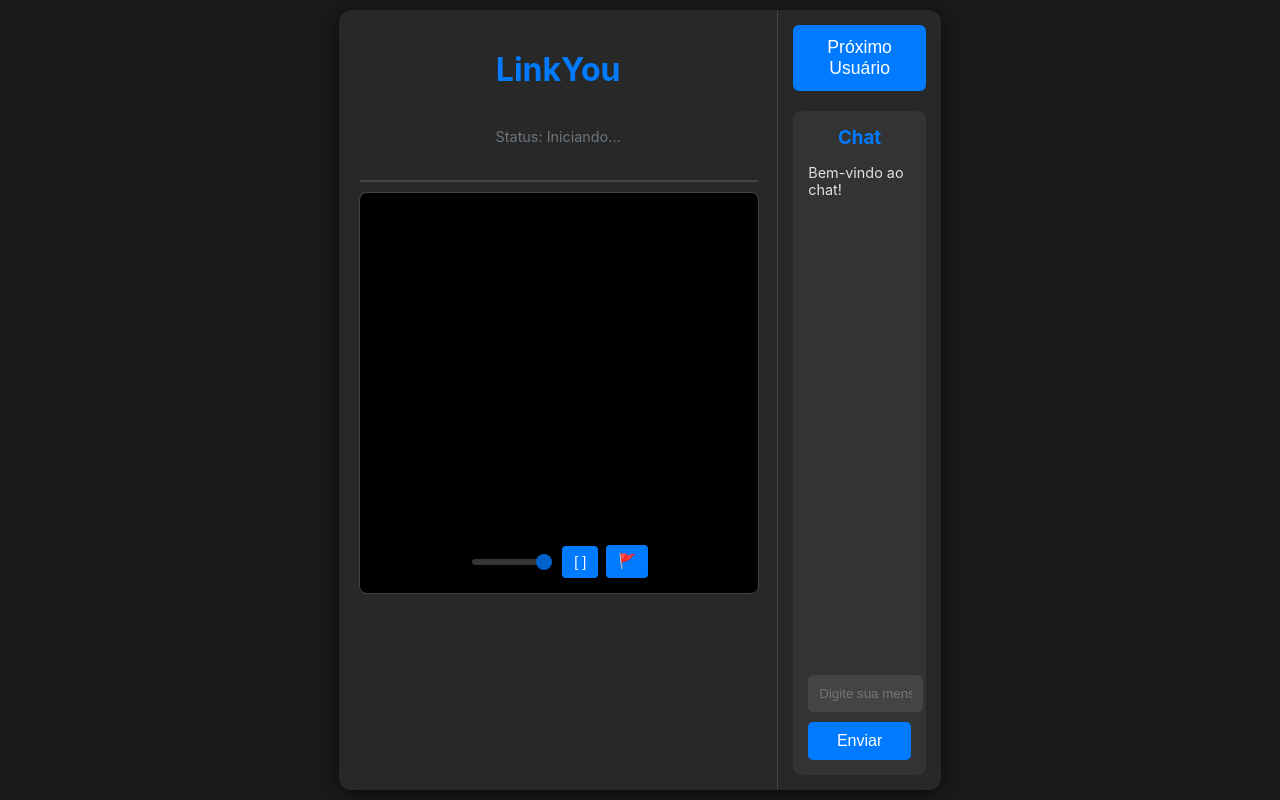
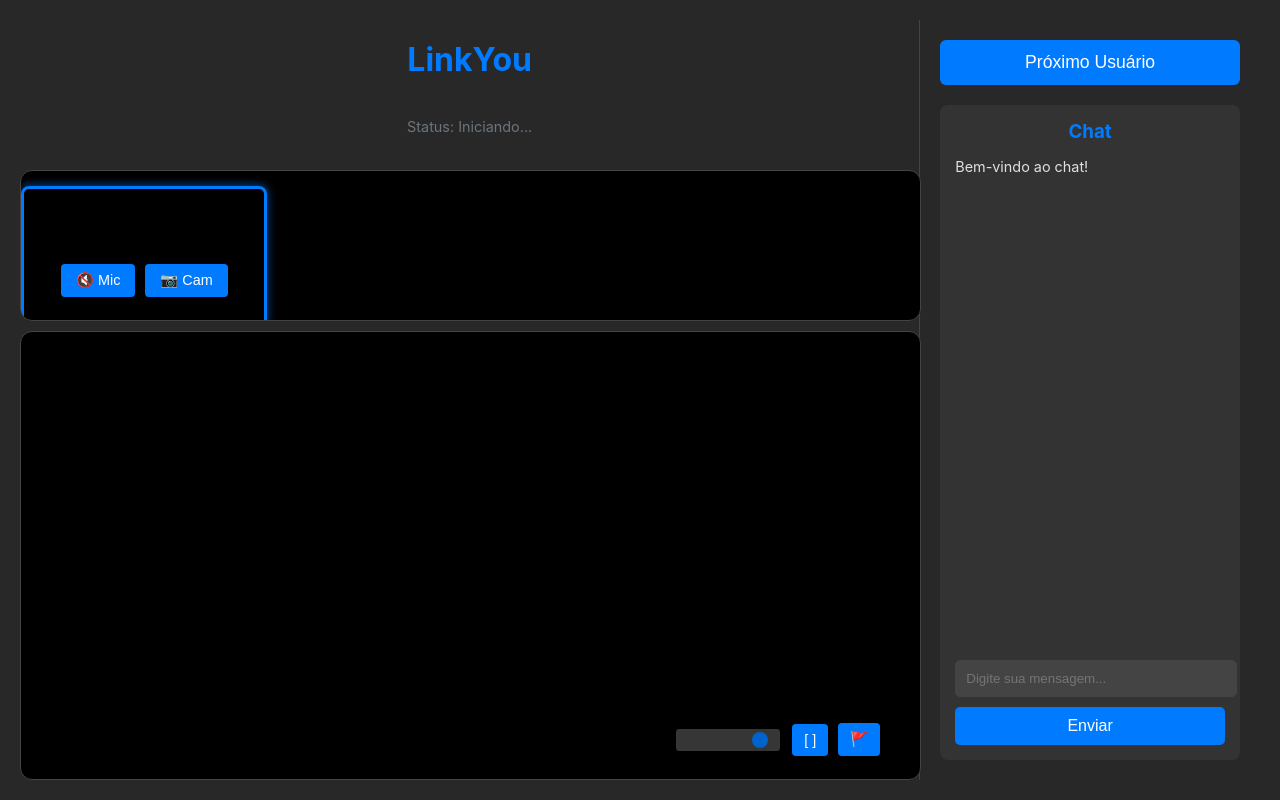
Before and after one commit to AmaralRj021/linkyou-frontend, a React (Vite) app: page / in a window 1280 px wide. Built offline with nearby package versions, Linux system fonts and the light colour scheme; no server answers.

Commit message:
Design: Refined OmeTV-inspired layout for professional look and better video sizing

```diff
--- a/src/App.css
+++ b/src/App.css
@@ -1,4 +1,4 @@
-/* src/App.css - Estilo inspirado no OmeTV */
+/* src/App.css - Refinamentos de Estilo */
 
 :root {
   --bg-color: #1a1a1a; /* Fundo principal */
@@ -28,26 +28,26 @@
   justify-content: center;
   align-items: center;
   min-height: 100vh;
-  padding: 10px; /* Reduz o padding geral para aproveitar mais espaço */
+  padding: 0; /* Remover padding do body */
   box-sizing: border-box;
 }
 
 .app-container {
   background-color: var(--container-bg);
-  border-radius: 12px;
+  border-radius: 0; /* Remover border-radius no container principal para ocupar toda a largura em desktop */
   box-shadow: 0 4px 20px rgba(0, 0, 0, 0.6);
   width: 100%;
-  max-width: 1200px; /* Aumenta a largura máxima para desktop */
-  min-height: calc(100vh - 20px); /* Ajusta para preencher a tela verticalmente */
-  display: flex; /* Transforma em flexbox para layout horizontal/vertical */
-  flex-direction: column; /* Padrão para mobile: conteúdo principal em coluna */
-  overflow: hidden; /* Garante que nada transborde */
+  max-width: 100vw; /* Ocupa a largura total da viewport */
+  min-height: 100vh; /* Ocupa a altura total da viewport */
+  display: flex;
+  flex-direction: column; /* Padrão para mobile */
+  overflow: hidden;
 }
 
 .main-content-wrapper {
   display: flex;
   flex-direction: column; /* Mobile: vídeo e sidebar em coluna */
-  flex-grow: 1; /* Ocupa o espaço restante */
+  flex-grow: 1;
 }
 
 .app-title {
@@ -65,19 +65,19 @@
 }
 
 .video-and-controls {
-  flex: 1; /* Ocupa o máximo de espaço possível */
+  flex: 1;
   display: flex;
-  flex-direction: column; /* Vídeos empilhados em mobile */
+  flex-direction: column;
   align-items: center;
   padding: 15px;
-  gap: 15px; /* Espaço entre as seções de vídeo */
+  gap: 15px;
 }
 
 .video-section-wrapper {
   display: flex;
-  flex-direction: column; /* Vídeos um embaixo do outro em mobile */
+  flex-direction: column;
   width: 100%;
-  max-width: 640px; /* Largura máxima para a coluna de vídeos */
+  max-width: 640px; /* Mantém a largura máxima para a coluna de vídeos em mobile/tablet */
   gap: 15px;
 }
 
@@ -85,34 +85,33 @@
   background-color: var(--video-bg);
   border-radius: 8px;
   border: 1px solid var(--border-color);
-  overflow: hidden; /* Garante que o vídeo não saia da borda */
+  overflow: hidden;
   position: relative;
   display: flex;
   flex-direction: column;
   align-items: center;
   justify-content: center;
   width: 100%;
-  /* Proporção 16:9 para vídeos. Padding-top baseado em (9 / 16) * 100% = 56.25% */
-  padding-top: 56.25%; /* Isso cria um espaço para o vídeo em 16:9 */
+  padding-top: 56.25%; /* Proporção 16:9 */
 }
 
 .video-wrapper video {
-  position: absolute; /* Posiciona o vídeo dentro do padding-top */
+  position: absolute;
   top: 0;
   left: 0;
   width: 100%;
   height: 100%;
-  object-fit: cover; /* Garante que o vídeo preencha o espaço */
+  object-fit: cover;
   border: none;
 }
 
-.video-wrapper h2 { /* Títulos dos vídeos ocultos por padrão, se não forem usados */
+.video-wrapper h2 {
   display: none;
 }
 
-/* Estilo para controles de mídia e volume */
+/* Controles de mídia */
 .media-controls {
-  position: absolute; /* Posiciona os controles */
+  position: absolute;
   bottom: 10px;
   left: 0;
   right: 0;
@@ -121,9 +120,10 @@
   align-items: center;
   gap: 8px;
   padding: 5px 10px;
-  background-color: rgba(0, 0, 0, 0.6); /* Fundo semi-transparente */
+  background-color: rgba(0, 0, 0, 0.6);
   border-radius: 5px;
   margin: 0 10px;
+  z-index: 5; /* Garante que os controles fiquem acima do vídeo */
 }
 
 .media-controls button {
@@ -135,7 +135,7 @@
   font-size: 0.9em;
   cursor: pointer;
   transition: background-color 0.2s ease;
-  flex-shrink: 0; /* Impede que o botão encolha */
+  flex-shrink: 0;
 }
 
 .media-controls button:hover {
@@ -144,7 +144,7 @@
 
 .media-controls input[type="range"] {
   -webkit-appearance: none;
-  width: 80px; /* Largura do slider */
+  width: 80px;
   height: 6px;
   background: var(--border-color);
   border-radius: 3px;
@@ -168,7 +168,7 @@
   background-color: var(--container-bg);
   padding: 15px;
   border-radius: 8px;
-  margin: 15px; /* Espaço ao redor em mobile */
+  margin: 15px;
   display: flex;
   flex-direction: column;
   gap: 20px;
@@ -187,7 +187,7 @@
   font-size: 1.1em;
   cursor: pointer;
   transition: background-color 0.2s ease, transform 0.2s ease;
-  width: 100%; /* Ocupa a largura total da sidebar */
+  width: 100%;
 }
 
 .next-user-section button:hover {
@@ -195,15 +195,14 @@
   transform: translateY(-2px);
 }
 
-/* Estilos para o Chat (futuramente mais detalhados) */
 .chat-section {
   background-color: var(--chat-bg);
   border-radius: 8px;
   padding: 15px;
-  height: 200px; /* Altura fixa para o chat em mobile */
+  height: 200px;
   display: flex;
   flex-direction: column;
-  overflow: hidden; /* Esconde overflow */
+  overflow: hidden;
 }
 
 .chat-section h3 {
@@ -215,8 +214,8 @@
 
 .chat-messages {
   flex-grow: 1;
-  overflow-y: auto; /* Scroll para mensagens */
-  padding-right: 5px; /* Espaço para a scrollbar */
+  overflow-y: auto;
+  padding-right: 5px;
   margin-bottom: 10px;
   font-size: 0.9em;
   color: var(--text-color);
@@ -224,11 +223,11 @@
 
 .chat-messages p {
   margin: 5px 0;
-  word-wrap: break-word; /* Quebra palavras longas */
+  word-wrap: break-word;
 }
 
 .chat-input {
-  width: calc(100% - 10px); /* Ajusta largura */
+  width: calc(100% - 10px);
   padding: 10px;
   border: 1px solid var(--border-color);
   border-radius: 5px;
@@ -255,96 +254,175 @@
 
 
 /* RESPONSIVIDADE PARA DESKTOP (Layout estilo OmeTV) */
-@media (min-width: 1024px) { /* A partir de 1024px, muda para layout horizontal */
+@media (min-width: 1024px) {
   .app-container {
-    flex-direction: row; /* Coloca o conteúdo principal lado a lado */
-    min-height: calc(100vh - 20px);
-    padding: 0; /* Remove padding do container para full width */
+    flex-direction: row; /* Conteúdo principal lado a lado */
+    max-width: 100%; /* Ocupa a largura total */
+    min-height: 100vh; /* Ocupa a altura total */
+    height: 100vh; /* Altura fixa para permitir scroll em telas menores */
   }
 
   .main-content-wrapper {
     flex-direction: row; /* Vídeo e sidebar lado a lado */
     flex-grow: 1;
+    padding: 20px; /* Adiciona padding ao wrapper principal */
   }
 
   .video-and-controls {
     flex: 3; /* Vídeos ocupam 3 partes do espaço */
-    padding: 20px; /* Adiciona padding para o conteúdo de vídeo */
+    padding: 0; /* Remover padding extra */
   }
 
   .video-section-wrapper {
-    flex-direction: column; /* Vídeos ainda em coluna aqui */
-    gap: 10px; /* Menos espaço entre os vídeos */
-    max-width: 100%; /* Ocupa a largura total da seção */
+    flex-direction: column; /* Vídeos ainda em coluna */
+    gap: 10px;
+    max-width: 100%; /* Ocupa toda a largura disponível */
+    height: 100%; /* Ocupa a altura total disponível na seção */
+    justify-content: center; /* Centraliza verticalmente */
   }
 
   .video-wrapper {
     flex: 1; /* Para ocupar o espaço verticalmente */
-    height: auto; /* Deixa a altura se ajustar automaticamente */
-    padding-top: 0; /* Remove padding-top se quiser altura fixa, ou use para proporção */
+    height: 100%; /* Ocupa a altura total da flex-item */
+    padding-top: 0; /* Remover padding-top, vamos usar height diretamente */
     max-width: 100%;
+    border-radius: 12px; /* Bordas arredondadas para os vídeos */
   }
 
   .video-wrapper.remote-video-wrapper {
-    /* Estilo para o vídeo remoto ser maior, como no OmeTV */
-    flex: 2; /* Vídeo remoto ocupa mais espaço */
-    min-height: 400px; /* Altura mínima para o vídeo remoto em desktop */
+    flex: 3; /* Vídeo remoto ocupa mais espaço verticalmente */
+    min-height: 0; /* Anula min-height anterior para permitir flex-grow */
   }
 
   .video-wrapper video {
     position: static; /* Volta para posicionamento estático */
     height: 100%; /* Preenche a altura disponível */
-  }
-
-  .sidebar-controls {
-    flex: 1; /* Sidebar ocupa 1 parte do espaço */
-    max-width: 300px; /* Largura máxima para a sidebar */
-    margin: 0; /* Remove margens extras */
-    border-radius: 0 12px 12px 0; /* Cantos arredondados apenas de um lado */
-    border-left: 1px solid var(--border-color); /* Borda para separar do vídeo */
-  }
-
-  .chat-section {
-    flex-grow: 1; /* Ocupa o restante do espaço vertical na sidebar */
-    height: auto; /* Altura automática */
-    min-height: 250px; /* Altura mínima para o chat */
+    width: 100%; /* Preenche a largura disponível */
+    object-fit: cover; /* Garante que o vídeo preencha sem distorcer */
+    border-radius: 12px; /* Bordas arredondadas para o vídeo */
   }
 
   /* Posicionamento do seu vídeo menor no canto superior direito do vídeo remoto */
   .video-wrapper #localVideo {
-    position: absolute;
+    position: absolute; /* Posição absoluta dentro do vídeo remoto */
     top: 15px;
     right: 15px;
-    width: 160px; /* Tamanho fixo para o seu vídeo */
-    height: 90px; /* Proporção 16:9 */
-    z-index: 10; /* Garante que ele fique por cima */
-    border: 2px solid var(--primary-color);
-    box-shadow: 0 0 8px rgba(0, 123, 255, 0.5);
+    width: 240px; /* Tamanho maior para seu vídeo */
+    height: 135px; /* Proporção 16:9 */
+    z-index: 10;
+    border: 3px solid var(--primary-color); /* Borda mais visível */
+    box-shadow: 0 0 10px rgba(0, 123, 255, 0.7); /* Sombra mais forte */
+    border-radius: 8px; /* Bordas arredondadas */
   }
 
   .video-wrapper .local-controls {
-    bottom: auto; /* Remove o bottom */
-    top: 115px; /* Posição abaixo do vídeo local */
+    position: absolute; /* Controles absolutos dentro do video-wrapper principal */
+    bottom: 15px; /* Posição na parte inferior do vídeo remoto */
+    left: 15px;
+    right: auto; /* Alinha à esquerda */
+    flex-direction: row; /* Botões em linha */
+    gap: 10px; /* Espaço entre botões */
+    padding: 8px 15px;
+    background-color: rgba(0, 0, 0, 0.6);
+    box-shadow: 0 2px 5px rgba(0,0,0,0.3);
+    border-radius: 8px;
+  }
+  .local-controls button {
+    padding: 8px 15px; /* Reduz padding */
+    font-size: 0.9em;
+    min-width: unset;
+  }
+
+  .remote-video-wrapper .media-controls.remote-controls {
+    position: absolute; /* Controles remotos na parte inferior direita do vídeo remoto */
+    bottom: 15px;
     right: 15px;
     left: auto; /* Alinha à direita */
-    flex-direction: column; /* Controles locais um embaixo do outro */
-    gap: 5px;
-    padding: 5px;
-    background-color: transparent; /* Fundo transparente */
-    box-shadow: none; /* Sem sombra */
+    flex-direction: row;
+    gap: 10px;
+    padding: 8px 15px;
+    background-color: rgba(0, 0, 0, 0.6);
+    box-shadow: 0 2px 5px rgba(0,0,0,0.3);
+    border-radius: 8px;
   }
-  .local-controls button {
-    padding: 5px 8px; /* Reduz padding */
-    font-size: 0.8em;
-    min-width: unset; /* Remove largura mínima */
+    .remote-controls button, .remote-controls input[type="range"] {
+        font-size: 0.9em;
+        padding: 8px 12px;
+    }
+
+  .sidebar-controls {
+    flex: 1; /* Sidebar ocupa 1 parte do espaço */
+    max-width: 350px; /* Aumenta um pouco a largura máxima da sidebar */
+    margin: 0;
+    border-radius: 0 12px 12px 0; /* Cantos arredondados apenas de um lado */
+    border-left: 1px solid var(--border-color);
+    padding: 20px; /* Aumenta o padding da sidebar */
+  }
+
+  .chat-section {
+    flex-grow: 1;
+    height: auto;
+    min-height: 300px; /* Altura mínima maior para o chat em desktop */
+    display: flex;
+    flex-direction: column; /* Chat como flex column */
+  }
+  .chat-messages {
+    flex-grow: 1; /* Mensagens preenchem o espaço */
+    min-height: 100px; /* Garante altura mínima para scroll */
+  }
+  .chat-input {
+    flex-shrink: 0; /* Impede que o input encolha */
+  }
+  .send-button {
+    flex-shrink: 0; /* Impede que o botão encolha */
   }
 }
 
 /* Ajustes para botões de controle de mídia serem menores em mobile também */
-@media (max-width: 767px) {
+@media (max-width: 1023px) { /* Aplica-se a telas menores que 1024px */
+    .app-container {
+        border-radius: 12px; /* Volta o border-radius para mobile */
+        max-width: 800px; /* Mantém largura máxima para o container em mobile/tablet */
+        margin: 10px auto; /* Centraliza com margem */
+    }
+    .video-section-wrapper {
+        align-items: center; /* Centraliza vídeos em mobile */
+    }
+    .video-wrapper {
+        max-width: 95%; /* Ocupa quase toda a largura disponível */
+    }
+    /* Posicionamento do seu vídeo menor no canto superior direito do vídeo remoto */
+    .video-wrapper #localVideo {
+        position: static; /* Volta a ser estático no fluxo normal */
+        width: 100%; /* Ocupa 100% da sua própria wrapper */
+        height: auto;
+        border: none;
+        box-shadow: none;
+        order: -1; /* Coloca seu vídeo acima do principal em mobile, se eles estivessem na mesma div */
+    }
+    .video-wrapper .local-controls,
+    .video-wrapper .remote-controls {
+        position: static; /* Volta para posicionamento estático */
+        background-color: transparent; /* Remove fundo para mobile */
+        box-shadow: none; /* Remove sombra para mobile */
+        margin-top: 10px; /* Adiciona margem acima */
+    }
+    .video-wrapper .local-controls {
+        flex-direction: row;
+        width: 100%;
+        justify-content: center;
+        gap: 10px;
+    }
+    .remote-video-wrapper .media-controls.remote-controls {
+        width: 100%;
+        justify-content: center;
+    }
     .media-controls button {
-        padding: 6px 10px;
-        font-size: 0.8em;
+        padding: 8px 12px;
+        font-size: 0.9em;
         min-width: unset;
     }
+    .chat-section {
+        height: 300px; /* Altura fixa para o chat em mobile */
+    }
 }
```
